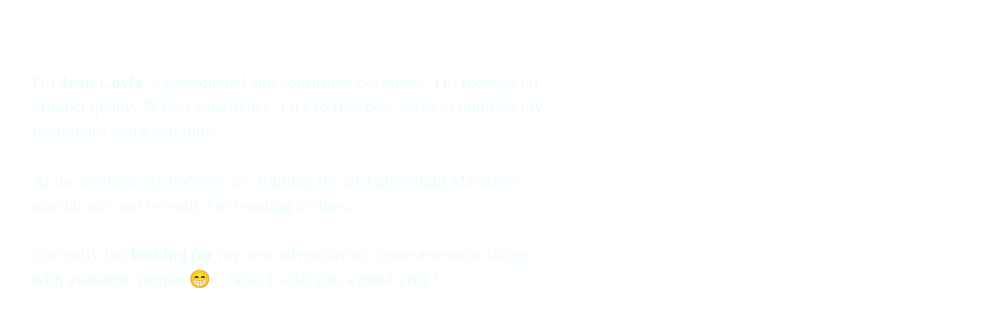
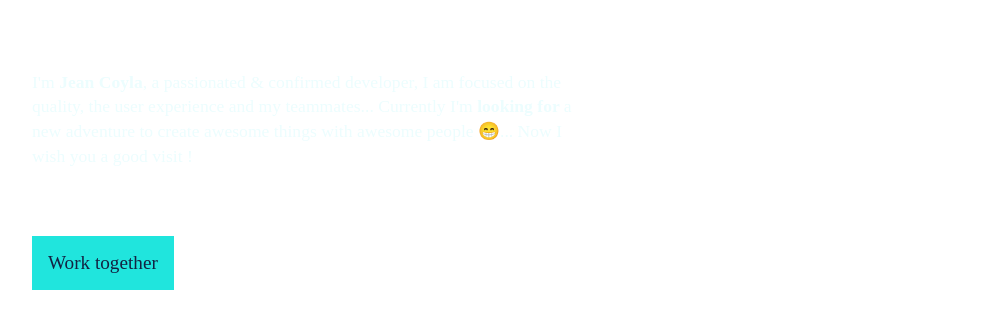
Before and after one commit to blade-sensei/portfolio, a Gatsby site: page /sections/hero in a window 1280 px wide. Shown: the part 404-732 px from the top of the page, without its empty margins (136-1143 px from the left). Built offline with nearby package versions, Linux system fonts and the light colour scheme; Gatsby itself is replaced by a stand-in of ours.

Commit message:
feat: add call action button at hero

```diff
--- a/src/pages/sections/hero.css
+++ b/src/pages/sections/hero.css
@@ -2,7 +2,7 @@
   display: flex;
   flex-direction: column;
   margin-bottom: 29px;
-  margin-bottom: 130px;
+  margin-bottom: 160px;
 }
 
 .Hero p, b {
@@ -94,18 +94,18 @@ line-height: 1.4;
 
 .Hero .explore {
   font-size: 1.2em;
-  border: 1px solid #21ECF3;
-  width: 137px;
-  height: 46px;
+width: fit-content;
+padding: 7px 16px;
   background-color: transparent;
   font-family: HiraginoSans-W3;
-color: #21ECF3;
+background: #20e5dd;
 letter-spacing: 0;
 text-align: center;
 margin-top: 50px;
-align-self: center;
+align-self: left;
 text-decoration: none;
     line-height: 40px;
+    color: #132242
 
 
 }
@@ -113,7 +113,6 @@ text-decoration: none;
 
 
 .explore:hover {
-  border: 1px solid #132242;
   background-color: rgb(133 230 225);
   color: black;
 }
@@ -151,6 +150,10 @@ text-decoration: none;
     margin-top: 80px;
   }
 
+  .explore {
+    margin-left: 25px;
+  }
+
 }
 
 
@@ -185,6 +188,10 @@ text-decoration: none;
     width: 90%;
     padding-left: 100px;
     padding-right: 100px;
+  }
+
+  .explore {
+    margin-left: 100px;
   }
 
 
@@ -231,6 +238,10 @@ text-decoration: none;
     padding-right: 0;
   }
 
+  .explore {
+    margin-left: 0;
+  }
+
 
 }
 
@@ -245,7 +256,7 @@ text-decoration: none;
   }
 
   .hero-details {
-    width: 55%;
+    width: 60%;
   }
 
   .menu-header a {
--- a/src/pages/sections/hero.js
+++ b/src/pages/sections/hero.js
@@ -71,15 +71,13 @@ const Hero = () => {
       <h2 className='hero-title'>Welcome !</h2>
       <p className='hero-subtitle'>I'm someone who creates things with love</p>
       <span className='hero-details'>
-        <p> I'm <b>Jean Coyla</b>, a passionated and confirmed developer, I'm focused on product quality & user experience, I try to find new ways to improve my teammates work and mine.<br/><br/>
-
-        At the moment my hobbies are, training for an a upcoming Marathon, martial arts and recently
-        I'm learning to draw...<br/><br/>
+        <p> I'm <b>Jean Coyla</b>, a passionated & confirmed developer, I am focused on the quality, the user experience and my teammates...
 
         Currently I'm <b>looking for </b>
-        my next adventure to create awesome things with awesome people 😁... Now I wish you a good visit !
+        a new adventure to create awesome things with awesome people 😁... Now I wish you a good visit !
         </p>
       </span>
+      <a href='https://www.linkedin.com/in/juan-carlos-coyla' target='_blank' className='action action-dark explore'>Work together</a>
       <span className='action menu-icon' onClick={handleShow}>
           <BurgerMenuSvg/>
       </span>
--- a/src/pages/sections/projects-main.css
+++ b/src/pages/sections/projects-main.css
@@ -26,7 +26,7 @@ padding: 0 25px;
 }
 
 .ProjectsMain .project {
-  margin-bottom: 100px;
+  margin-bottom: 130px;
 }
 
 .ProjectsMain .links {
```
